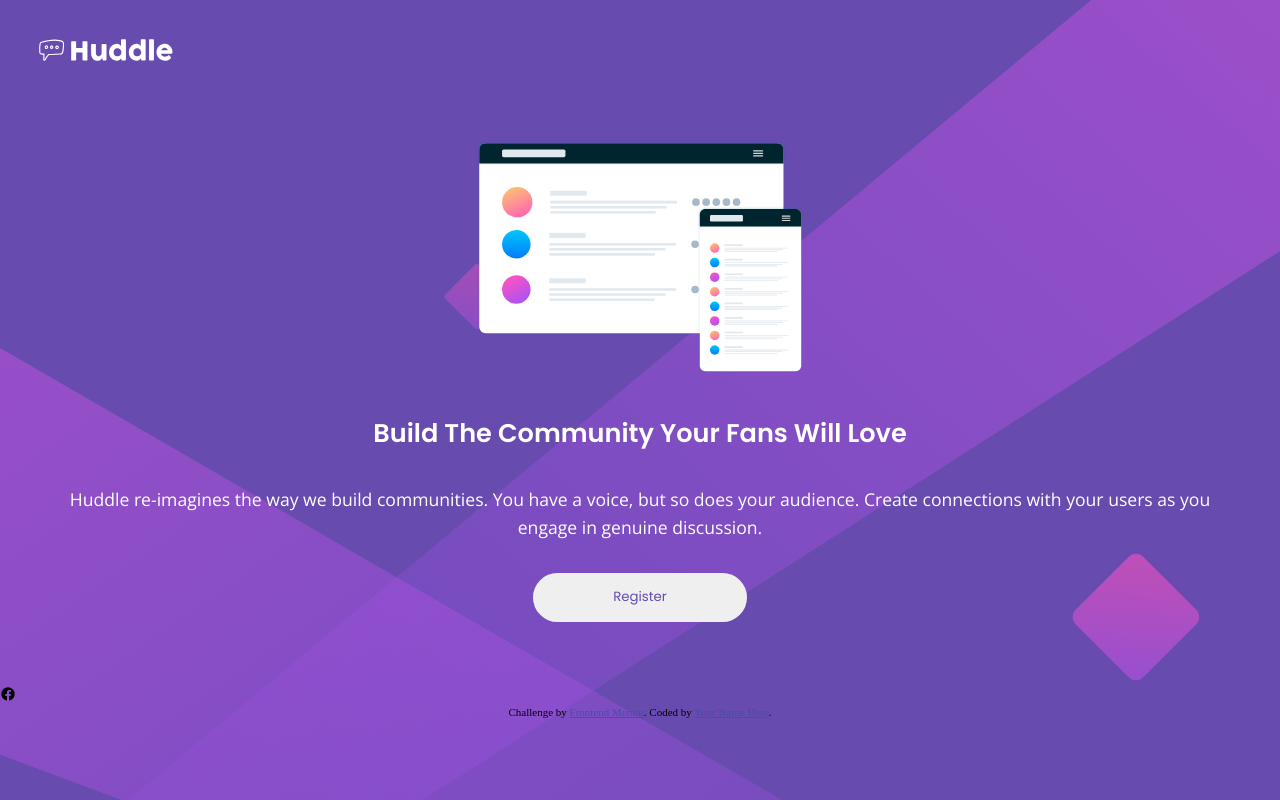
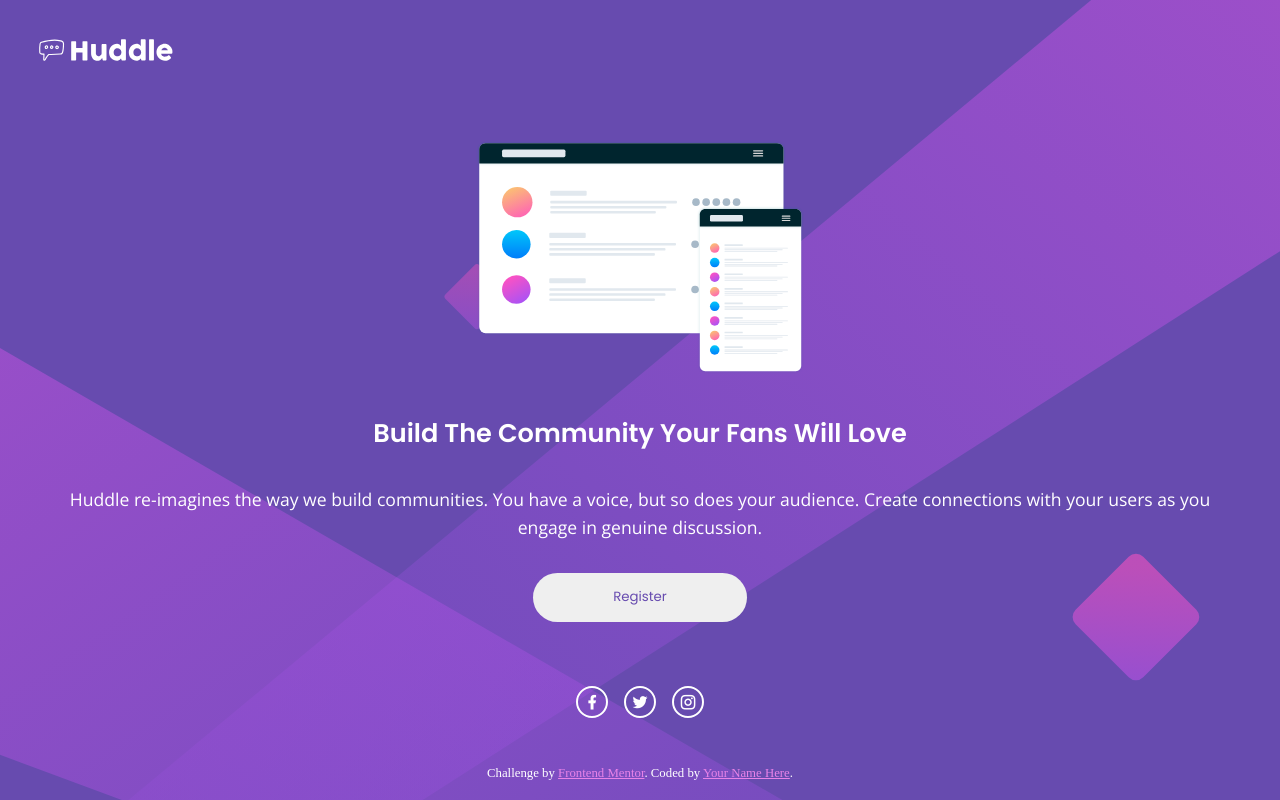
Before and after one commit to D-KILLJOY/huddle-single, a plain HTML site: page index.html in a window 1280 px wide. Shown: the top 800 px of the page. Drawn offline with nearby package versions, Linux system fonts and the light colour scheme.

Commit message:
complete

```diff
--- a/index.html
+++ b/index.html
@@ -51,7 +51,9 @@
 		</main>
 		<footer>
 			<div class="socials">
-				<i class="ri-facebook-circle-fill"></i>
+				<button><i class="icons ri-facebook-fill"></i></button>
+				<button><i class="icons ri-twitter-fill"></i></button>
+				<button><i class="icons ri-instagram-line"></i></button>
 			</div>
 			<p class="attribution">
 				Challenge by
--- a/styles.css
+++ b/styles.css
@@ -77,10 +77,37 @@ body {
 	font-family: var(--poppins);
 }
 
+.socials {
+	margin: 0 auto;
+	width: 8rem;
+	display: flex;
+	justify-content: space-between;
+	margin-bottom: 3rem;
+}
+
+.socials button {
+	background-color: transparent;
+	border: 2px solid #fff;
+	border-radius: 50%;
+	width: 2rem;
+	height: 2rem;
+	display: flex;
+	align-items: center;
+	justify-content: center;
+}
+
+.icons {
+	color: #fff;
+	font-size: 1.1rem;
+}
+
 .attribution {
-	font-size: 11px;
+	font-size: 0.8rem;
 	text-align: center;
+	color: #fff;
+	margin-bottom: 1rem;
 }
+
 .attribution a {
-	color: hsl(228, 45%, 44%);
+	color: var(--Soft-Magenta);
 }
```
